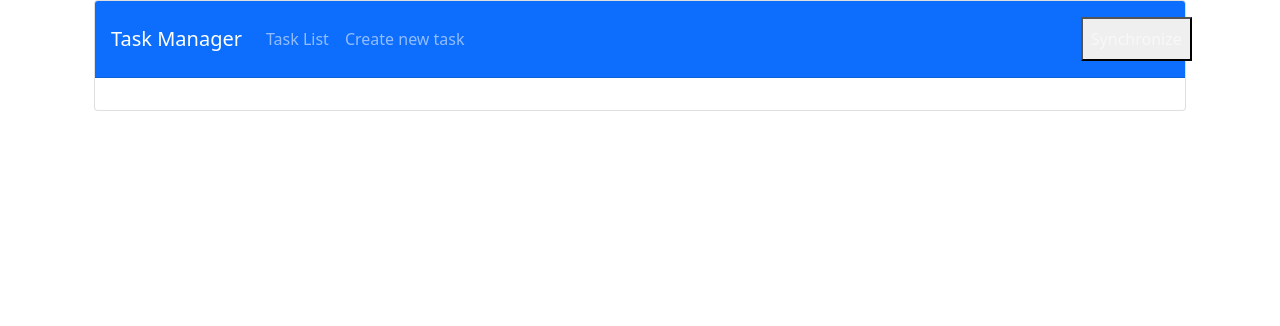
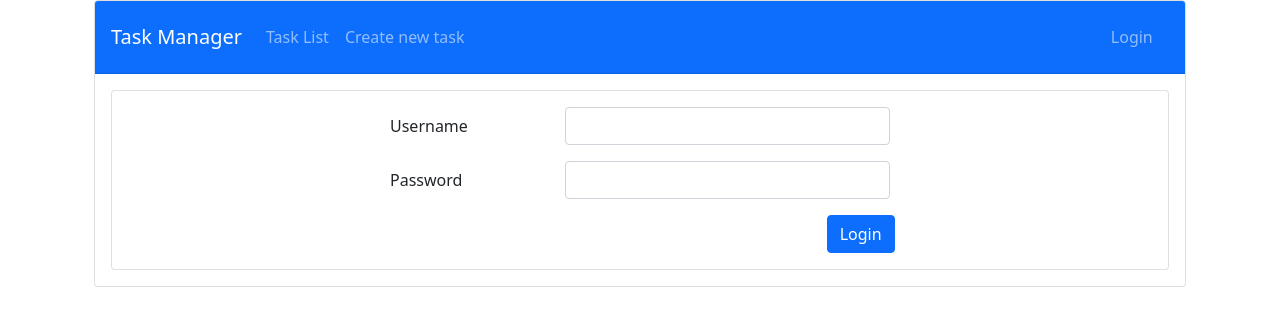
Before and after one commit to TomsBemis/task-manager-frontend, an Angular app: page /login in a window 1280 px wide. Before the commit this address led to /. Shown: the top 326 px of the page. Built offline with nearby package versions, Linux system fonts and the light colour scheme.

Commit message:
TM-34 Login page
 - Login form with username and password validation
 - Authentication service
 - User model

```diff
--- /dev/null
+++ b/src/app/auth/login/auth.service.ts
@@ -0,0 +1,24 @@
+import { HttpClient, HttpResponse } from "@angular/common/http";
+import { Injectable } from "@angular/core";
+import { beApiRoutes } from "../../routes/be-api.routes";
+import { first, tap } from "rxjs/operators";
+import { User } from "../user.model";
+import { Observable } from "rxjs";
+
+@Injectable()
+export class AuthService {
+
+    currentUser : User | null = null;
+    constructor (private httpClient: HttpClient) {}
+
+    public login(userCredentials : { username : string, password : string}) : Observable<HttpResponse<User>> {
+        return this.httpClient.post<User>(
+            beApiRoutes.login,
+            userCredentials,
+            { observe: 'response' }
+        ).pipe(first(), tap(response => {
+            if (response.ok) this.currentUser = response.body;
+            return response;
+        }));
+    }
+}
--- /dev/null
+++ b/src/app/auth/login/login.component.html
@@ -0,0 +1,33 @@
+<div class="card card-body">
+    <div class="row">
+        <div class="col-3"></div>
+        <div class="col-6 align-self-center">
+            @if (loginErrorMessage) {
+                <div class="alert alert-danger" role="alert">
+                    {{loginErrorMessage}}
+                </div>
+            }
+            <form [formGroup]="loginTaskForm" (ngSubmit)="onLogin()">
+                <div class="form-group row mb-3">
+                    <label class="col-4 col-form-label" for="username">Username</label>
+                    <div class="col-8">
+                        <input class="form-control" type="text" id="username" name="username" formControlName="username">
+                    </div>
+                </div>
+                <div class="form-group row mb-3">
+                    <label class="col-4 col-form-label" for="password">Password</label>
+                    <div class="col-8">
+                        <input class="form-control" type="password" id="password" name="password" formControlName="password">
+                    </div>
+                </div>
+                <div class="form-group row justify-content-end">
+                    <div class="col-sm-2">
+                        <!-- <input class="form-control" [disabled]="!createTaskForm.valid" class="btn btn-primary" type="submit"> -->
+                        <input class="form-control" class="btn btn-primary" type="submit" value="Login">
+                    </div>
+                </div>
+            </form>
+        </div>
+        <div class="col-3"></div>
+    </div>
+</div>
--- /dev/null
+++ b/src/app/auth/login/login.component.ts
@@ -0,0 +1,43 @@
+import { Component, OnDestroy } from '@angular/core';
+import { FormControl, FormGroup, ReactiveFormsModule, Validators } from '@angular/forms';
+import { AuthService } from './auth.service';
+import { Subscription } from 'rxjs';
+import { Router } from '@angular/router';
+
+@Component({
+  selector: 'app-login',
+  standalone: true,
+  imports: [
+    ReactiveFormsModule
+  ],
+  templateUrl: './login.component.html',
+  styleUrl: './login.component.scss',
+  providers: [
+    AuthService
+  ],
+})
+export class LoginComponent implements OnDestroy {
+  loginTaskForm: FormGroup = new FormGroup({
+    username: new FormControl(null, Validators.required),
+    password: new FormControl(null, Validators.required)
+  });
+  loginSubscription : Subscription = new Subscription();
+  loginErrorMessage : string = "";
+
+  constructor(private authService : AuthService, private router: Router) {}
+
+  ngOnDestroy(): void {
+    this.loginSubscription.unsubscribe();
+  }
+
+  onLogin() {
+    this.loginSubscription = this.authService.login({
+      username : this.loginTaskForm.get('username')?.value,
+      password : this.loginTaskForm.get('password')?.value
+    }).subscribe(responseData => {
+      this.router.navigate(['/tasks'])
+    }, responseError => {
+      this.loginErrorMessage = responseError.error;
+    });
+  }
+}
--- /dev/null
+++ b/src/app/auth/user.model.ts
@@ -0,0 +1,4 @@
+export interface User {
+    username: string,
+    password: string
+}
--- a/src/app/routes/app.routes.ts
+++ b/src/app/routes/app.routes.ts
@@ -2,6 +2,7 @@ import { Routes } from '@angular/router';
 import { CreateTaskComponent } from '../tasks/create-task/create-task.component';
 import { TaskListComponent } from '../tasks/task-list/task-list.component';
 import { TaskDetailsComponent } from '../tasks/task-details/task-details.component';
+import { LoginComponent } from '../auth/login/login.component';
 
 export const appRoutes: Routes = [
     { path: '', pathMatch: 'full', redirectTo: 'tasks' },
@@ -9,4 +10,5 @@ export const appRoutes: Routes = [
     { path: 'tasks', component: TaskListComponent },
     { path: 'tasks/:id', component: TaskDetailsComponent },
 
+    { path: 'login', component: LoginComponent },
 ];
--- a/src/app/routes/be-api.routes.ts
+++ b/src/app/routes/be-api.routes.ts
@@ -3,5 +3,6 @@ import { beApiUrl } from "../../environment";
 export const beApiRoutes = {
     essentialTaskData : beApiUrl + '/api/essential-task-data',
     tasks : beApiUrl + '/api/tasks',
-    taskDetails : beApiUrl + '/api/tasks/'
+    taskDetails : beApiUrl + '/api/tasks/',
+    login : beApiUrl + '/api/login'
 }
--- a/src/app/shared/nav/nav.component.html
+++ b/src/app/shared/nav/nav.component.html
@@ -1,5 +1,6 @@
+<div class="row">
+  <div class="col-11">
     <nav class="navbar navbar-expand-lg navbar-dark">
-  <div class="col-11">
       <div class="collapse navbar-collapse">
         <a class="navbar-brand" routerLink="/">Task Manager</a>
         <ul class="navbar-nav">
@@ -11,8 +12,17 @@
           </li>
         </ul>
       </div>
+    </nav>
   </div>
-  <div class="col-1 collapse navbar-collapse">
-    <app-synchronize></app-synchronize>
+  <div class="col-1">
+    <nav class="navbar navbar-expand-lg navbar-dark">
+      <div class="collapse navbar-collapse">
+        <ul class="navbar-nav">
+          <li class="nav-item">
+            <a class="nav-link" routerLink="/login">Login</a>
+          </li>
+        </ul>
       </div>
     </nav>
+  </div>
+</div>
--- a/src/app/shared/nav/nav.component.ts
+++ b/src/app/shared/nav/nav.component.ts
@@ -1,14 +1,12 @@
 import { Component } from '@angular/core';
 import { RouterLink, RouterLinkActive } from '@angular/router';
-import { SynchronizeComponent } from "../synchronize/synchronize.component";
 
 @Component({
   selector: 'app-nav',
   standalone: true,
   imports: [
     RouterLink,
-    RouterLinkActive,
-    SynchronizeComponent
+    RouterLinkActive
 ],
   templateUrl: './nav.component.html',
   styleUrl: './nav.component.scss'
--- a/src/app/shared/synchronize/synchronize.component.html
+++ /dev/null
@@ -1,5 +0,0 @@
-<ul class="navbar-nav">
-    <li class="nav-item">
-        <button class="nav-link" (click)="synchronize()">Synchronize</button>
-    </li>
-</ul>
--- a/src/app/shared/synchronize/synchronize.component.ts
+++ /dev/null
@@ -1,18 +0,0 @@
-import { Component } from '@angular/core';
-import { TaskService } from '../../tasks/task.service';
-
-@Component({
-  selector: 'app-synchronize',
-  standalone: true,
-  imports: [],
-  templateUrl: './synchronize.component.html',
-  styleUrl: './synchronize.component.scss'
-})
-export class SynchronizeComponent {
-
-  constructor(private taskService: TaskService){}
-
-  synchronize() {
-    this.taskService.fetchDataFromDB();
-  }
-}
```
Also changed, not shown: src/app/auth/login/login.component.scss (added), 1 other file (tests, documents, lock files or other folders). Lines whose indentation alone changed are shown as unchanged.
